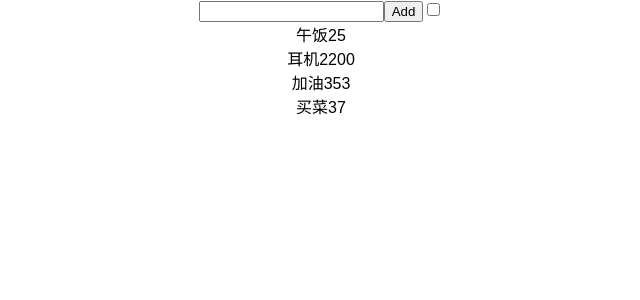
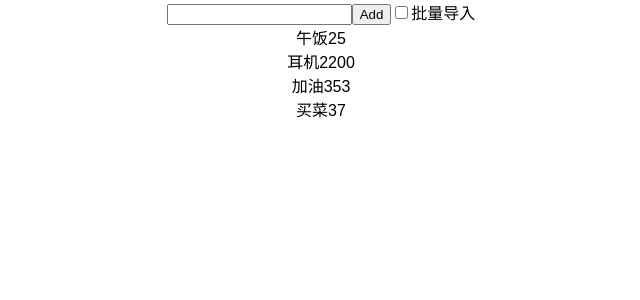
Before and after one commit to vincentdd/piggybank, a React (Create React App) app: page / in a window 1280 px wide. Shown: the top 300 px of the page, without its empty margins (319-959 px from the left). Built offline with nearby package versions, Linux system fonts and the light colour scheme.

Commit message:
no message

```diff
--- a/src/Components/InputItem.js
+++ b/src/Components/InputItem.js
@@ -10,7 +10,10 @@ const InputLabel = () => {
                 input = node;
             }} type="text"/>
             <button>Add</button>
-            <Checkbox>批量导入</Checkbox>
+            <label>
+                <Checkbox />
+                批量导入
+            </label>
         </div>
     )
 }
```
